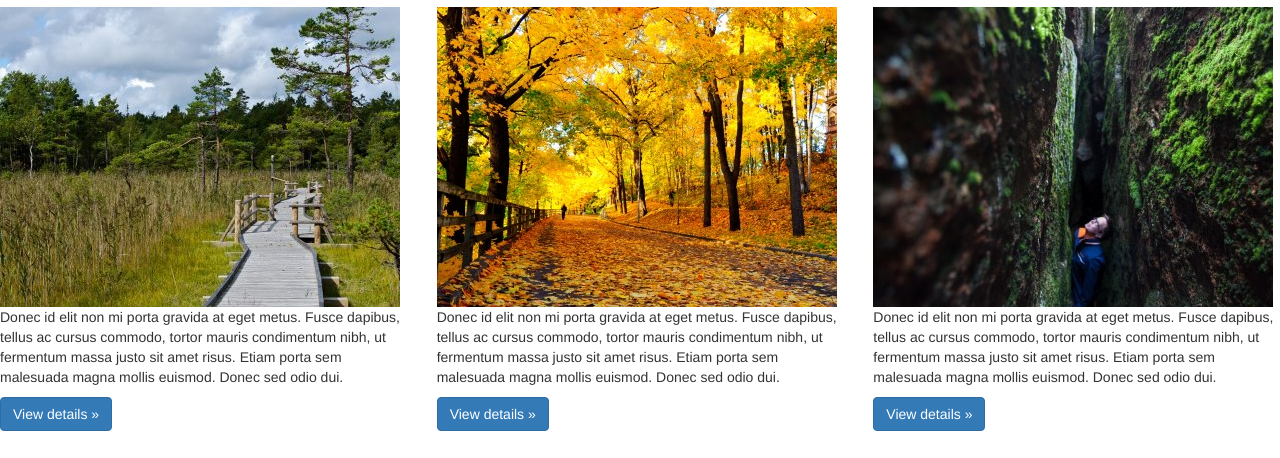
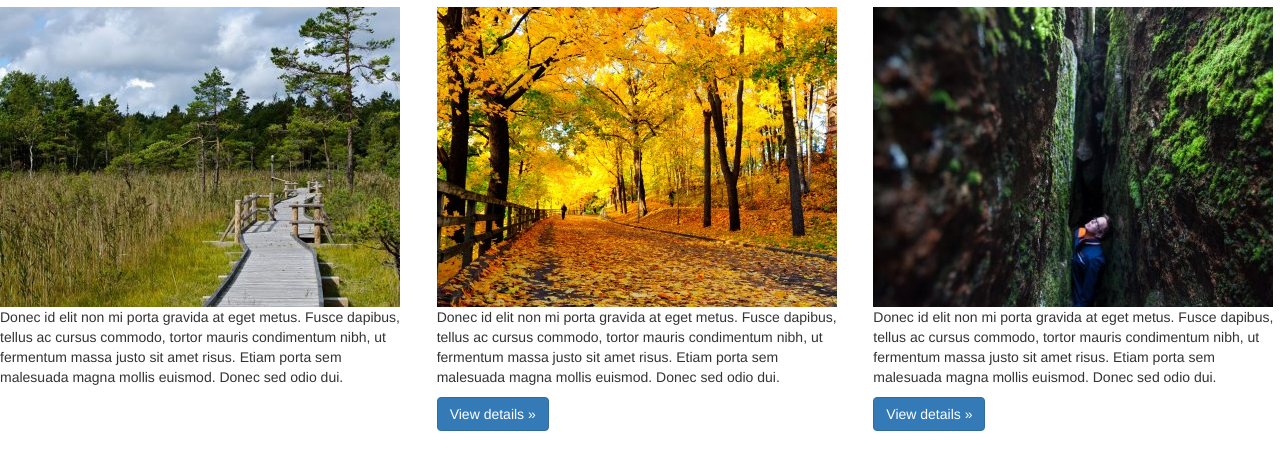
Before and after one commit to celsom/generator-express, a website: page index.html in a window 1280 px wide. Shown: the part 342-800 px from the top of the page. Drawn offline with nearby package versions, Linux system fonts and the light colour scheme.

Commit message:
html code  editted

```diff
--- a/index.html
+++ b/index.html
@@ -58,7 +58,7 @@
            <p>Donec id elit non mi porta gravida at eget metus. Fusce dapibus, tellus ac cursus commodo, tortor mauris condimentum nibh, ut fermentum massa justo sit amet risus. Etiam porta sem malesuada magna mollis euismod. Donec sed odio dui. </p>
 
 
-          <p><a class="btn btn-primary" href="#" role="button">View details &raquo;</a></p>
+
         </div>
         <div class="col-lg-4">
           <h2 class="h2test">Spring</h2>
```
